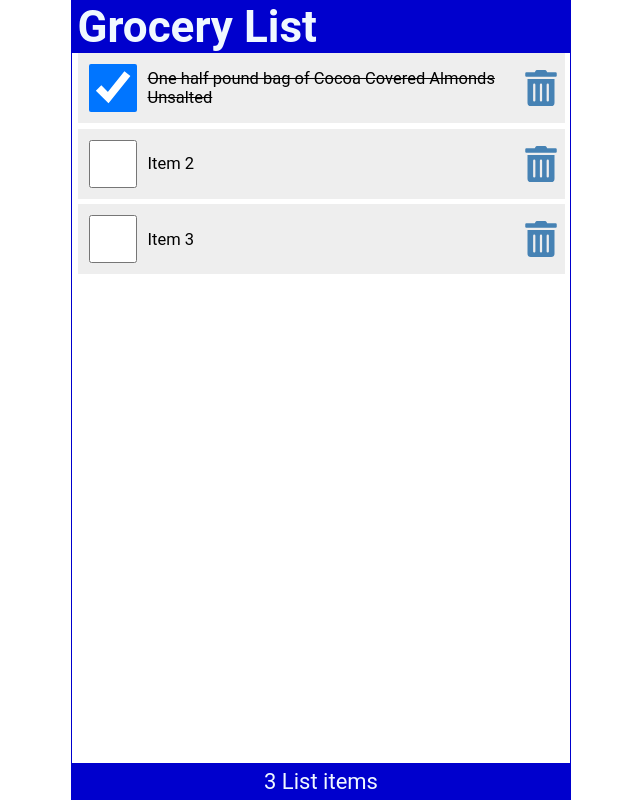
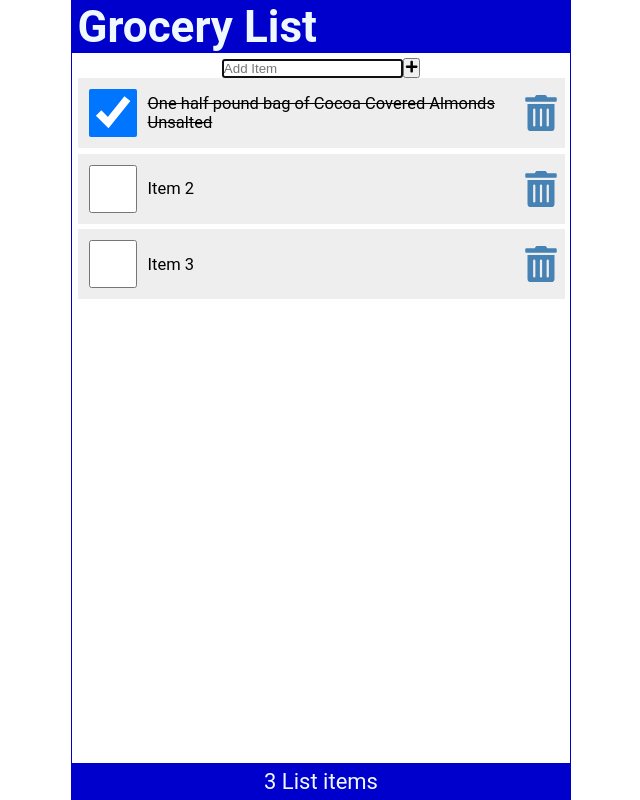
Before and after one commit to yaminbyahiya/React-Grocery-List-using-useState-Hook-and-Props-Drilling, a React (Create React App) app: page / in a window 1280 px wide. Shown: the whole page, without its empty margins (319-959 px from the left). Built offline with nearby package versions, Linux system fonts and the light colour scheme.

Commit message:
Form Component Integration

```diff
--- /dev/null
+++ b/src/AddItem.js
@@ -0,0 +1,27 @@
+import React from 'react'
+import { FaPlus } from 'react-icons/fa';
+const AddItem = ({newItems, setNewItems, handleSubmit}) => {
+  return (
+    <form className='addForm' onSubmit={handleSubmit}>
+        <label htmlFor="addItem">
+            <input
+            autoFocus
+            id='addItem'
+            type="text"
+            placeholder='Add Item'
+            required
+            value={newItems}
+            onChange={(e)=>setNewItems(e.target.value)}
+            />
+            <button
+            type='submit'
+            aria-label='Add Item'
+            >
+                <FaPlus></FaPlus>
+            </button>
+        </label>
+    </form>
+  )
+}
+
+export default AddItem
--- a/src/App.js
+++ b/src/App.js
@@ -4,6 +4,7 @@ import Header from './Header';
 import Content from './Content';
 import Footer from './Footer';
 import { useState } from 'react';
+import AddItem from './AddItem';
 function App() {
   const [items,setItems] = useState([
     {
@@ -22,6 +23,7 @@ function App() {
       item: "Item 3"
   }
   ]);
+  const [newItems,setNewItems]=useState('');
   const handleCheck = (id) => {
     const list = items.map((item) => item.id === id ? {...item, checked: !item.checked} : item);
     setItems(list);
@@ -31,6 +33,11 @@ function App() {
     const list = items.filter((item)=>item.id!==id);
     setItems(list);
     localStorage.setItem('shoppinglist', JSON.stringify(list));
+  }
+  const handleSubmit=(e)=>{
+    e.preventDefault();
+    if(!newItems) return;
+    console.log("Submitted");
   }
   const name = "yamin";
   return (
@@ -42,6 +49,11 @@ function App() {
         </p>
       </header> */}
       <Header title='Grocery List'></Header>
+      <AddItem
+      newItems={newItems}
+      setNewItems={setNewItems}
+      handleSubmit={handleSubmit}
+      ></AddItem>
     <Content
     items={items}
     handleCheck={handleCheck}
```
Also changed, not shown: src/index.css (line endings or trailing spaces).
